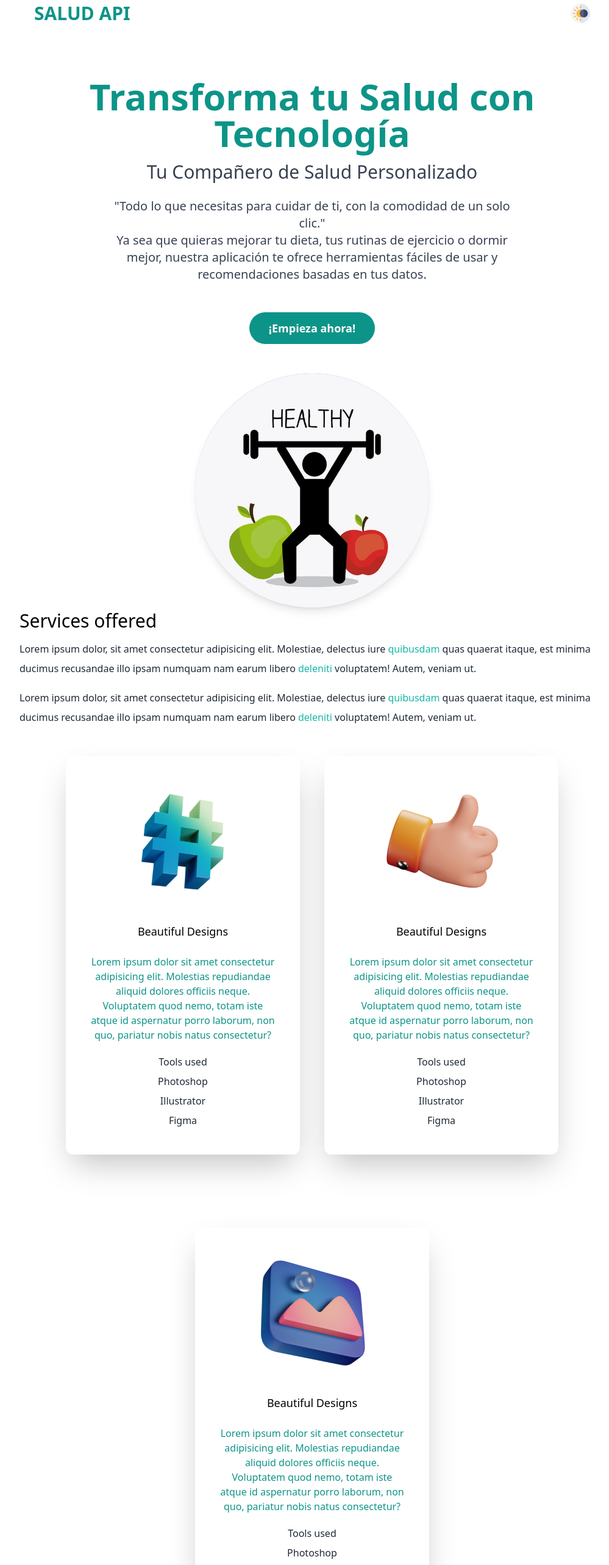
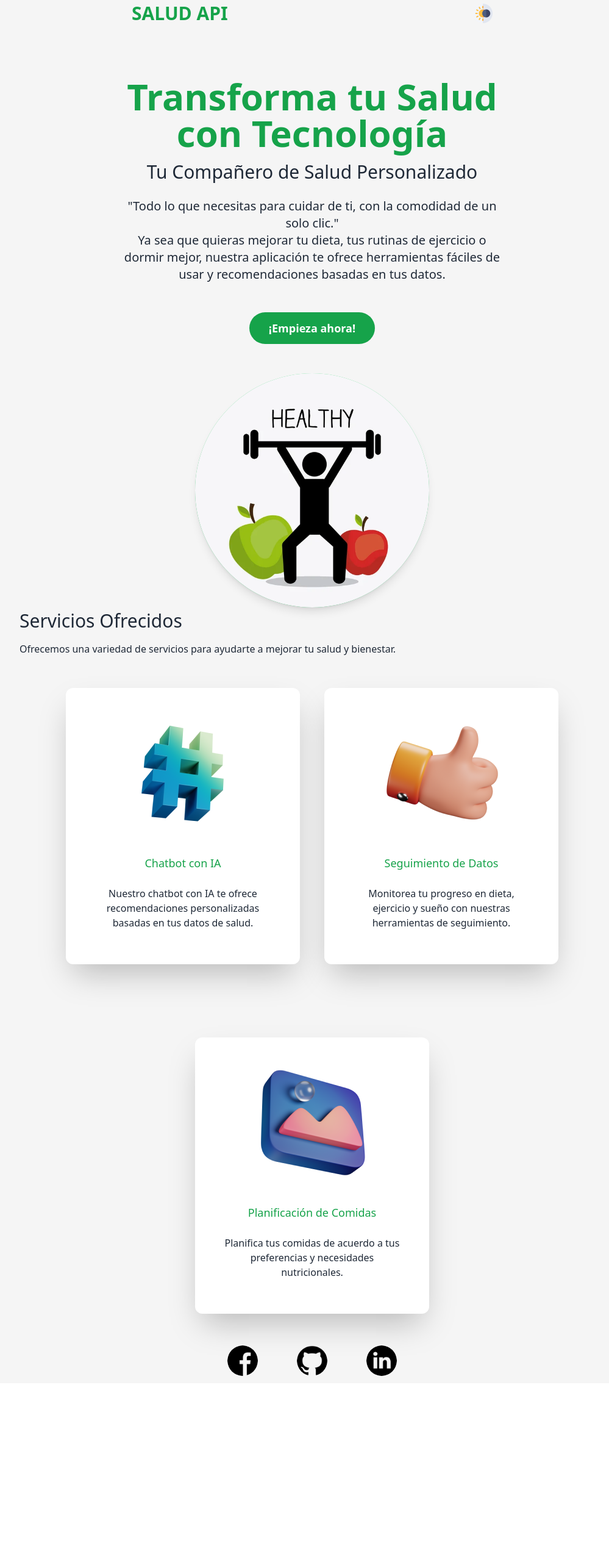
Before and after one commit to Andrespipe1/Examen2b_Frontend, a React (Vite) app: page / in a window 1280 px wide. Shown: the part 20-2586 px from the top of the page at 61% size, without its empty margins (128-1127 px from the left). After the commit the page ends 2288 px from the top, so only its background shows below. Built offline with nearby package versions, Linux system fonts and the light colour scheme.

Commit message:
Landing page

```diff
--- a/src/paginas/LandinPage.jsx
+++ b/src/paginas/LandinPage.jsx
@@ -1,34 +1,27 @@
-import logoDarkMode from '../assets/dark.png'
-import logoFacebook from '../assets/facebook.png'
-import logoGithub from '../assets/github.png'
-import logoLinkedind from '../assets/linkedin.png'
-import logoRocket from '../assets/rocket1.webp'
-import logoCode from '../assets/code.png'
-import logoConsulting from '../assets/consulting.png'
-import logoDesign from '../assets/design.png'
-import logoWeb1 from '../assets/web1.png'
-import logoWeb2 from '../assets/web2.png'
-import logoWeb3 from '../assets/web3.png'
-import logoWeb4 from '../assets/web4.png'
-import logoWeb5 from '../assets/web5.png'
-import logoWeb6 from '../assets/web6.png'
-import { useState } from 'react'
-import {Link} from 'react-router-dom'
-
+import logoDarkMode from '../assets/dark.png';
+import logoFacebook from '../assets/facebook.png';
+import logoGithub from '../assets/github.png';
+import logoLinkedind from '../assets/linkedin.png';
+import logoRocket from '../assets/rocket1.webp';
+import logoCode from '../assets/code.png';
+import logoConsulting from '../assets/consulting.png';
+import logoDesign from '../assets/design.png';
+import { useState } from 'react';
+import { Link } from 'react-router-dom';
 
 export const LandinPage = () => {
-    const [darkMode, setdarkMode] = useState(false)
+    const [darkMode, setDarkMode] = useState(false);
+
     return (
-        <div className={darkMode ? "dark" :""}>
-
-            <main className='bg-white px-10 md:px-20 lg:px-40 dark:bg-gray-800'>
-            <section className='bg-white dark:bg-gray-800'>
+        <div className={darkMode ? "dark" : ""}>
+            <main className='bg-[#F5F5F5] px-10 md:px-20 lg:px-40 dark:bg-gray-900'>
+                <section className='bg-[#F5F5F5] px-10 md:px-20 lg:px-40 dark:bg-gray-900'>
                     <nav className='p-6 flex justify-between items-center'>
-                    <h1 className='text-3xl font-semibold text-teal-600 dark:text-white'>SALUD API</h1>
+                        <h1 className='text-3xl font-semibold text-green-600 dark:text-orange-400'>SALUD API</h1>
                         <ul className='flex items-center gap-6'>
                             <li>
                                 <img
-                                onClick={() => setdarkMode(!darkMode)}
+                                    onClick={() => setDarkMode(!darkMode)}
                                     className='cursor-pointer w-8 h-8 transition duration-300 transform hover:scale-110'
                                     src={logoDarkMode}
                                     alt="logo dark mode"
@@ -38,11 +31,11 @@ export const LandinPage = () => {
                     </nav>
 
                     <div className='text-center pt-16'>
-                    <h2 className='text-5xl font-bold text-teal-600 mb-4 md:text-6xl'>Transforma tu Salud con Tecnología</h2>
-                    <h3 className='text-2xl text-gray-700 dark:text-white mb-6 md:text-3xl font-medium'>
+                        <h2 className='text-5xl font-bold text-green-600 mb-4 md:text-6xl dark:text-orange-400'>Transforma tu Salud con Tecnología</h2>
+                        <h3 className='text-2xl text-gray-800 dark:text-gray-200 mb-6 md:text-3xl font-medium'>
                             Tu Compañero de Salud Personalizado
                         </h3>
-                    <p className='text-lg text-gray-700 dark:text-white max-w-2xl mx-auto mb-6 leading-relaxed md:text-xl'>
+                        <p className='text-lg text-gray-800 dark:text-gray-200 max-w-2xl mx-auto mb-6 leading-relaxed md:text-xl'>
                             "Todo lo que necesitas para cuidar de ti, con la comodidad de un solo clic."
                             <br />
                             Ya sea que quieras mejorar tu dieta, tus rutinas de ejercicio o dormir mejor, nuestra aplicación te ofrece herramientas fáciles de usar y recomendaciones basadas en tus datos.
@@ -50,12 +43,12 @@ export const LandinPage = () => {
 
                         <Link
                             to="/login"
-                        className='bg-teal-600 text-white px-8 py-3 rounded-full text-lg font-semibold transition-all duration-300 hover:bg-teal-500 hover:shadow-lg mt-6 inline-block'>
+                            className='bg-green-600 text-white px-8 py-3 rounded-full text-lg font-semibold transition-all duration-300 hover:bg-green-500 hover:shadow-lg mt-6 inline-block dark:bg-orange-400 dark:hover:bg-orange-500'>
                             ¡Empieza ahora!
                         </Link>
                     </div>
 
-                <div className='relative mx-auto mt-12 w-80 h-80 md:w-96 md:h-96 bg-gradient-to-b from-indigo-400 rounded-full overflow-hidden shadow-lg'>
+                    <div className='relative mx-auto mt-12 w-80 h-80 md:w-96 md:h-96 bg-gradient-to-b from-green-400 to-green-600 rounded-full overflow-hidden shadow-lg dark:from-orange-300 dark:to-orange-500'>
                         <img
                             src={logoRocket}
                             alt="logo-rocket"
@@ -64,55 +57,49 @@ export const LandinPage = () => {
                     </div>
                 </section>
 
-
                 <section>
                     <div>
-                        <h3 className='text-3xl py-1 dark:text-white'>Services offered</h3>
-                        <p className='text-md py-2 leading-8 text-gray-800 dark:text-white'>Lorem ipsum dolor, sit amet consectetur adipisicing elit. Molestiae, delectus iure <span className='text-teal-500'>quibusdam</span> quas quaerat itaque, est minima ducimus recusandae illo ipsam numquam nam earum libero <span className='text-teal-500'>deleniti</span> voluptatem! Autem, veniam ut.</p>
-                        <p className='text-md py-2 leading-8 text-gray-800 dark:text-white'>Lorem ipsum dolor, sit amet consectetur adipisicing elit. Molestiae, delectus iure <span className='text-teal-500'>quibusdam</span> quas quaerat itaque, est minima ducimus recusandae illo ipsam numquam nam earum libero <span className='text-teal-500'>deleniti</span> voluptatem! Autem, veniam ut.</p>
+                        <h3 className='text-3xl py-1 text-gray-800 dark:text-gray-200'>Servicios Ofrecidos</h3>
+                        <p className='text-md py-2 leading-8 text-gray-800 dark:text-gray-200'>
+                            Ofrecemos una variedad de servicios para ayudarte a mejorar tu salud y bienestar.
+                        </p>
                     </div>
 
                     <div className='md:flex md:flex-wrap lg:flex lg:justify-center gap-10'>
-                        <div className='text-center shadow-2xl p-10 rounded-xl my-10 md:w-72 lg:w-96 dark:bg-slate-100'>
-                            <img className='mx-auto' src={logoCode} alt="" />
-                            <h3 className='text-lg font-medium pt-8 pb-2'>Beautiful Designs</h3>
-                            <p className='py-4 text-teal-600'>Lorem ipsum dolor sit amet consectetur adipisicing elit. Molestias repudiandae aliquid dolores officiis neque. Voluptatem quod nemo, totam iste atque id aspernatur porro laborum, non quo, pariatur nobis natus consectetur?</p>
-                            <p className='text-gray-800 py-1'>Tools used</p>
-                            <p className='text-gray-800 py-1'>Photoshop</p>
-                            <p className='text-gray-800 py-1'>Illustrator</p>
-                            <p className='text-gray-800 py-1'>Figma</p>
-                        </div>
-                        <div className='text-center shadow-2xl p-10 rounded-xl my-10 md:w-72 lg:w-96 dark:bg-slate-300'>
-                            <img className='mx-auto' src={logoConsulting} alt="" />
-                            <h3 className='text-lg font-medium pt-8 pb-2'>Beautiful Designs</h3>
-                            <p className='py-4 text-teal-600'>Lorem ipsum dolor sit amet consectetur adipisicing elit. Molestias repudiandae aliquid dolores officiis neque. Voluptatem quod nemo, totam iste atque id aspernatur porro laborum, non quo, pariatur nobis natus consectetur?</p>
-                            <p className='text-gray-800 py-1'>Tools used</p>
-                            <p className='text-gray-800 py-1'>Photoshop</p>
-                            <p className='text-gray-800 py-1'>Illustrator</p>
-                            <p className='text-gray-800 py-1'>Figma</p>
-                        </div>
-                        <div className='text-center shadow-2xl p-10 rounded-xl my-10 md:w-72 lg:w-96 dark:bg-slate-100'>
-                            <img className='mx-auto' src={logoDesign} alt="" />
-                            <h3 className='text-lg font-medium pt-8 pb-2'>Beautiful Designs</h3>
-                            <p className='py-4 text-teal-600'>Lorem ipsum dolor sit amet consectetur adipisicing elit. Molestias repudiandae aliquid dolores officiis neque. Voluptatem quod nemo, totam iste atque id aspernatur porro laborum, non quo, pariatur nobis natus consectetur?</p>
-                            <p className='text-gray-800 py-1'>Tools used</p>
-                            <p className='text-gray-800 py-1'>Photoshop</p>
-                            <p className='text-gray-800 py-1'>Illustrator</p>
-                            <p className='text-gray-800 py-1'>Figma</p>
-                        </div>
+                        <ServiceCard
+                            icon={logoCode}
+                            title="Chatbot con IA"
+                            description="Nuestro chatbot con IA te ofrece recomendaciones personalizadas basadas en tus datos de salud."
+                        />
+                        <ServiceCard
+                            icon={logoConsulting}
+                            title="Seguimiento de Datos"
+                            description="Monitorea tu progreso en dieta, ejercicio y sueño con nuestras herramientas de seguimiento."
+                        />
+                        <ServiceCard
+                            icon={logoDesign}
+                            title="Planificación de Comidas"
+                            description="Planifica tus comidas de acuerdo a tus preferencias y necesidades nutricionales."
+                        />
                     </div>
                 </section>
+
                 <div className='text-5xl flex justify-center gap-16 py-3'>
-                        <img src={logoFacebook} alt="logo-redes" width={50} height={50}  className={'dark:border-2 border-teal-300 rounded-full'}/>
+                    <img src={logoFacebook} alt="logo-redes" width={50} height={50} className={'dark:border-2 border-green-300 rounded-full dark:border-orange-300'}/>
+                    <img src={logoGithub} alt="logo-redes" width={50} height={50} className={'dark:border-2 border-green-300 rounded-full dark:border-orange-300'}/>
+                    <img src={logoLinkedind} alt="logo-redes" width={50} height={50} className={'dark:border-2 border-green-300 rounded-full dark:border-orange-300'}/>
+                </div>
+            </main>
+        </div>
+    );
+};
 
-                        <img src={logoGithub} alt="logo-redes" width={50} height={50} className={'dark:border-2 border-teal-300 rounded-full'}/>
-
-                        <img src={logoLinkedind} alt="logo-redes" width={50} height={50} className={'dark:border-2 border-teal-300 rounded-full'}/>
+const ServiceCard = ({ icon, title, description }) => {
+    return (
+        <div className='text-center shadow-2xl p-10 rounded-xl my-10 md:w-72 lg:w-96 bg-white dark:bg-gray-800'>
+            <img className='mx-auto' src={icon} alt="" />
+            <h3 className='text-lg font-medium pt-8 pb-2 text-green-600 dark:text-orange-400'>{title}</h3>
+            <p className='py-4 text-gray-800 dark:text-gray-200'>{description}</p>
         </div>
-
-
-            </main>
-
-        </div>
-    )
-}
+    );
+};
```
Lines whose indentation alone changed are shown as unchanged.
